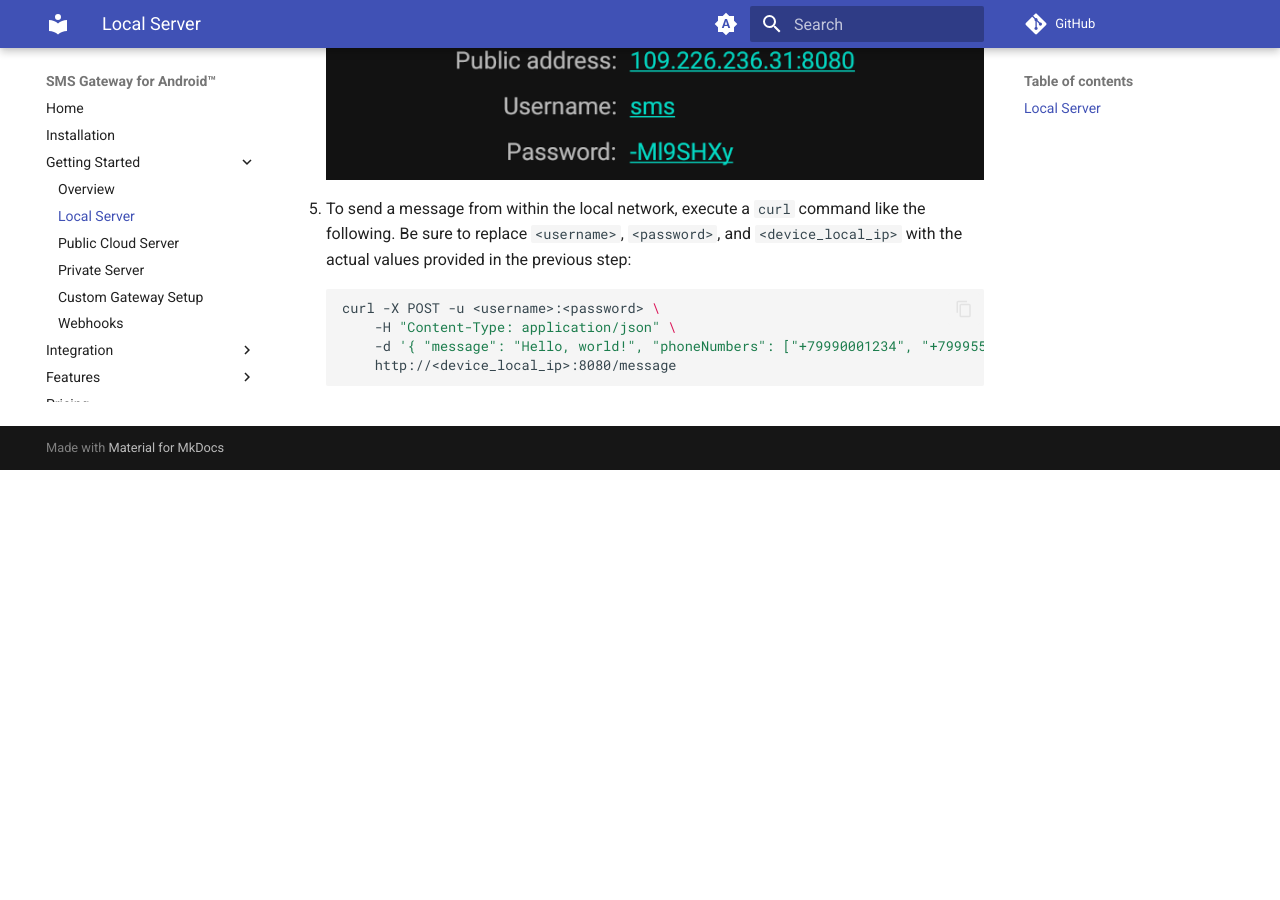
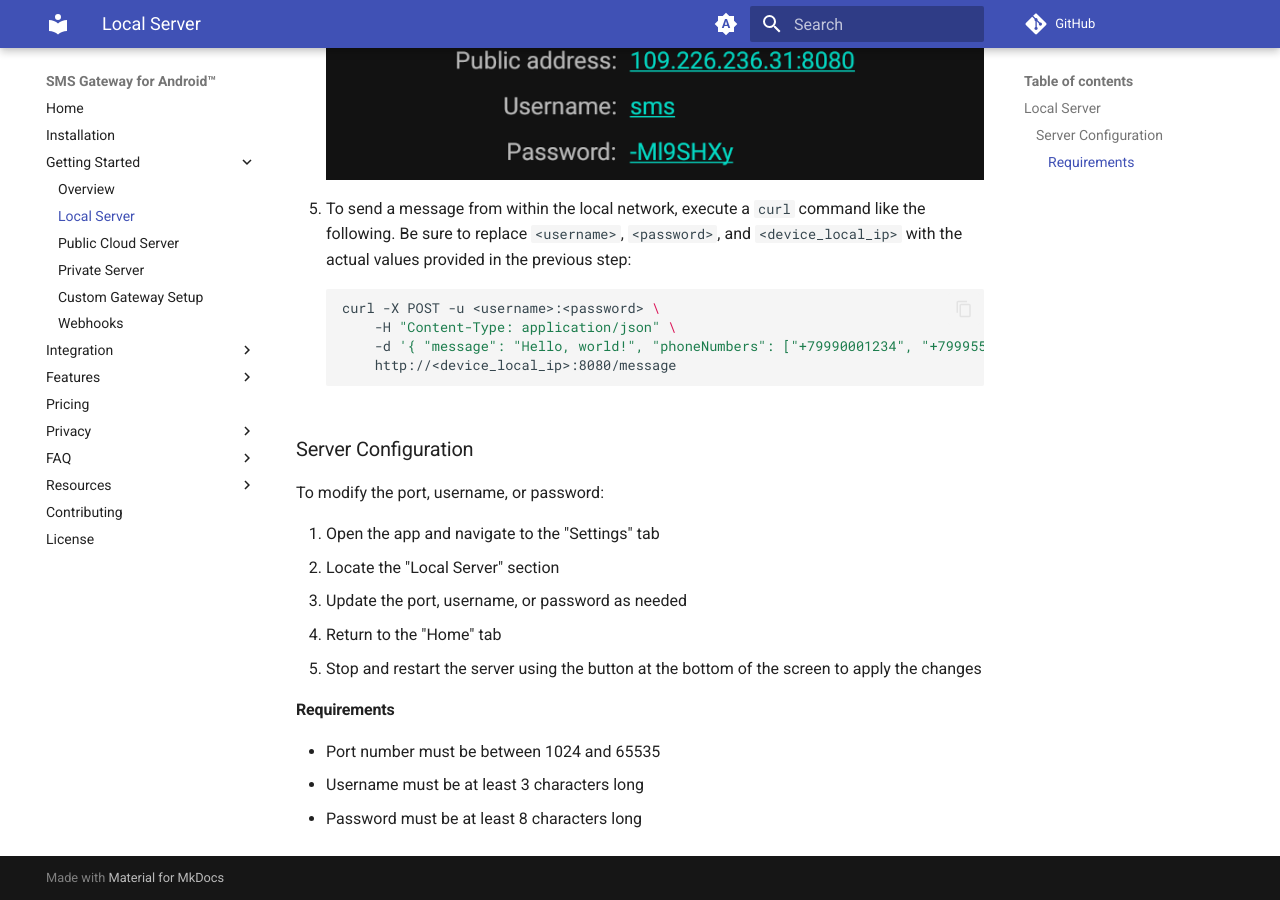
Before and after one commit to android-sms-gateway/docs-web, an MkDocs documentation site: the page built from docs/getting-started/local-server.md, in a window 1280 px wide and 900 px high, scrolled down 1091 px. Built offline with MkDocs 1.6.1 and Material for MkDocs 9.7.7, drawn with Linux system fonts in a browser that asks for light colours; comment, search, counter and statistics services are not loaded; before the commit the page ends 1561 px from its top, so only the background shows below that.

Commit message:
[get-started] add password management instructions

````diff
--- a/docs/getting-started/local-server.md
+++ b/docs/getting-started/local-server.md
@@ -23,3 +23,19 @@
         -d '{ "message": "Hello, world!", "phoneNumbers": ["+79990001234", "+79995556677"] }' \
         http://<device_local_ip>:8080/message
     ```
+
+### Server Configuration
+
+To modify the port, username, or password:
+
+1. Open the app and navigate to the "Settings" tab
+2. Locate the "Local Server" section
+3. Update the port, username, or password as needed
+4. Return to the "Home" tab
+5. Stop and restart the server using the button at the bottom of the screen to apply the changes
+
+#### Requirements
+
+* Port number must be between 1024 and 65535
+* Username must be at least 3 characters long
+* Password must be at least 8 characters long
````
Also changed, not shown: docs/faq/general.md (+8 -0 lines), docs/getting-started/private-server.md (+4 -0 lines), docs/getting-started/public-cloud-server.md (+13 -0 lines).
